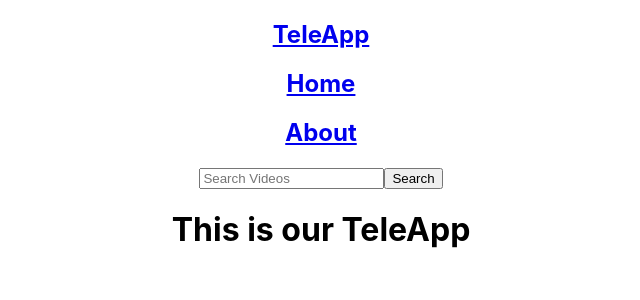
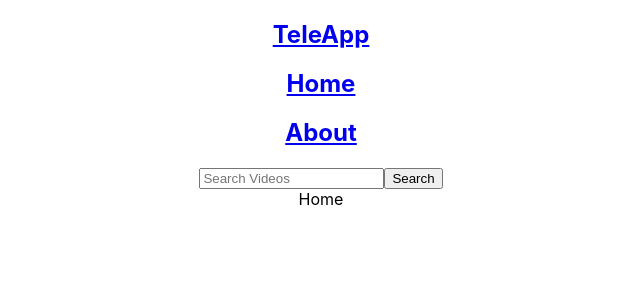
Before and after one commit to jcprado92/AntiKremlinApp, a React (Create React App) app: page / in a window 1280 px wide. Shown: the top 300 px of the page, without its empty margins (319-959 px from the left). Built offline with nearby package versions, Linux system fonts and the light colour scheme; no server answers.

Commit message:
add merge info

```diff
--- a/src/App.js
+++ b/src/App.js
@@ -2,7 +2,7 @@ import React from 'react'
 import './App.css';
 import Navbar from './components/common/Navbar';
 // import Footer from './components/common/Footer';
-// import Home from './components/common/Home';
+import Home from './components/common/Home';
 import About from './components/common/About';
 import { BrowserRouter as Router, Routes, Route } from "react-router-dom"
 import { getData } from './api/fetch.js'
@@ -23,14 +23,10 @@ function App() {
 
       {/* <h1>This is our TeleApp</h1> */}
       <Navbar />
-      {/* <Routes>
-      <Home />
+      <Routes>
+        <Route path="/" element={<Home />}/>
       </Routes>
-      <Footer /> */}
-
-      <h1>This is our TeleApp</h1>
-
-
+      {/* <Footer /> */}
     </div>
     </Router>
   );
```
